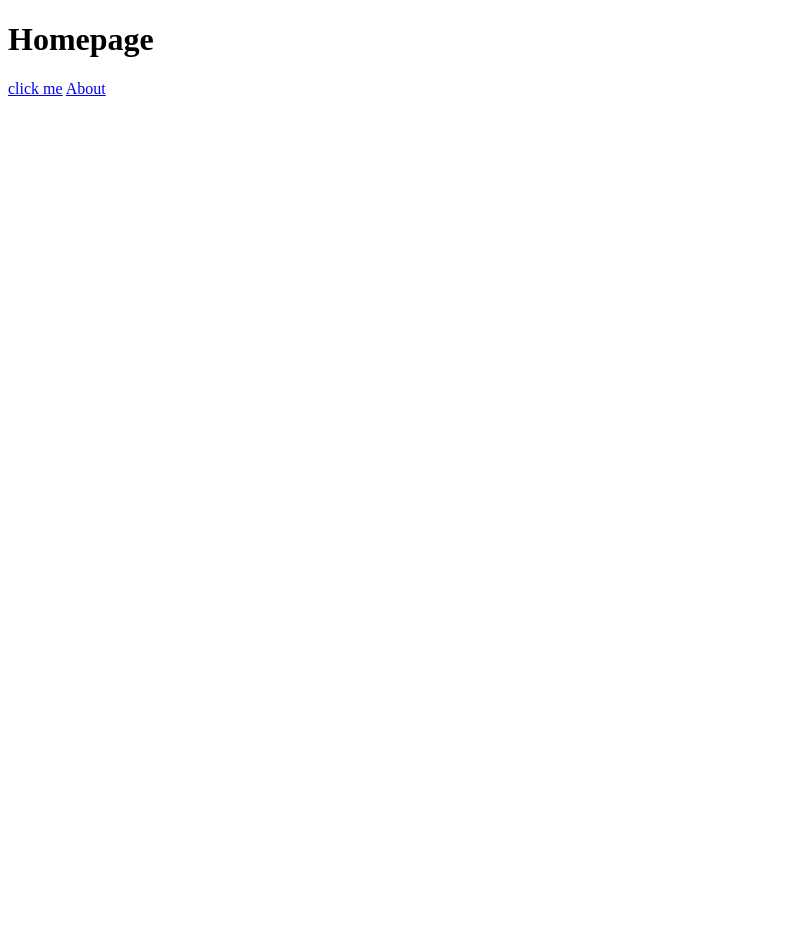
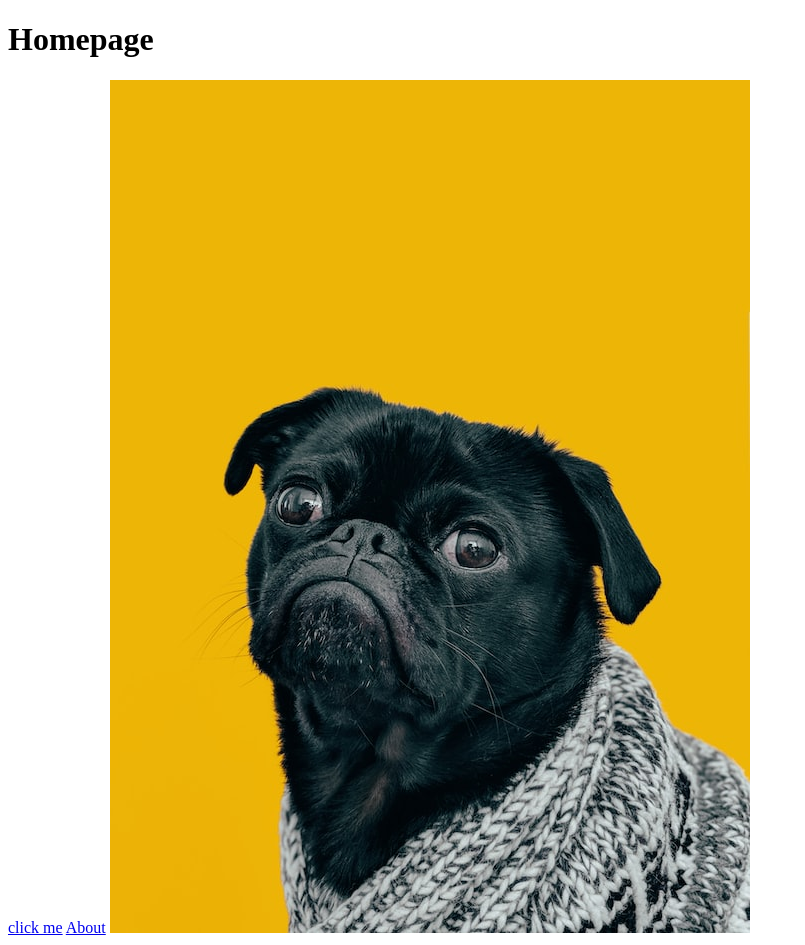
Before and after one commit to tasmanday/HTML, a plain HTML site: page odin-links-and-images/index.html in a window 1280 px wide. Shown: the whole page, without its empty margins (0-805 px from the left). Before the commit the page ends 800 px from the top, so only its background shows below. Drawn offline with Linux system fonts and the light colour scheme.

Commit message:
added images

```diff
--- a/odin-links-and-images/index.html
+++ b/odin-links-and-images/index.html
@@ -10,5 +10,7 @@
             <a href="https://www.theodinproject.com/about">click me</a>
 
             <a href="./pages/about.html">About</a>
+
+            <img src="./images/dog.jpg" alt="a dog named Charles wearing a sweater">
     </body>
 </html>
```
Also changed, not shown: odin-links-and-images/pages/about.html (+1 -0 lines), odin-links-and-images/images/dog.jpg (added).
